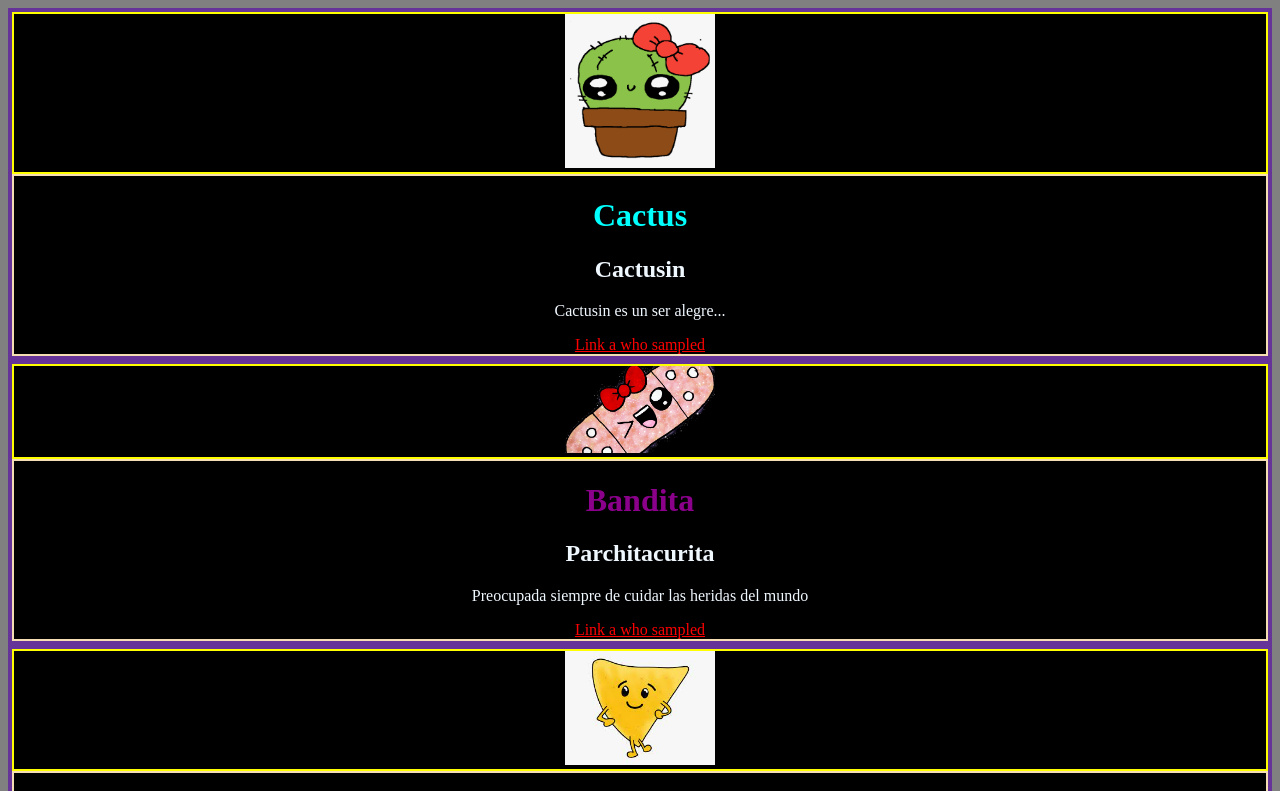
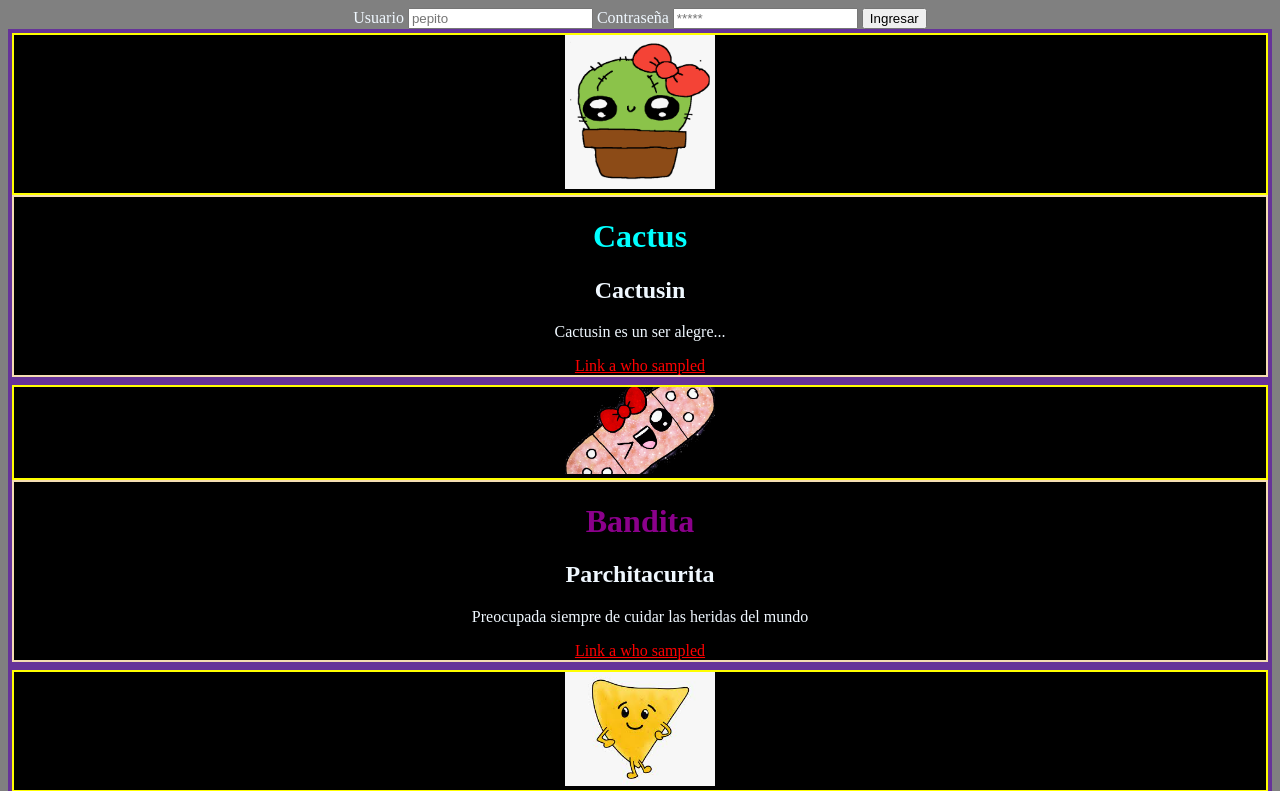
Before and after one commit to amarufd/BigData2021S2, a plain HTML site: page pagina-web/index.html in a window 1280 px wide. Shown: the top 791 px of the page. Drawn offline with Linux system fonts and the light colour scheme.

Commit message:
se agrego usuario y contraseña

```diff
--- a/pagina-web/index.html
+++ b/pagina-web/index.html
@@ -6,6 +6,17 @@
     <link rel="stylesheet" href="estilo.css">
 </head>
 <body>
+    <div>
+        <form action="hola.html" method="get">
+            <label for="user">Usuario</label>
+            <input type="text" id="user" placeholder="pepito" name="usr">
+
+            <label for="pwd">Contraseña</label>
+            <input type="password" id="pwd" placeholder="*****" name="pwd">
+
+            <button type="submit" value="Submit">Ingresar</button>
+        </form>
+    </div>
     <div class="articulo">
         <div class="contenedorImagen">
             <img class="imagen" src="img/cactus.png" />
```
Also changed, not shown: pagina-web/hola.html (added).
